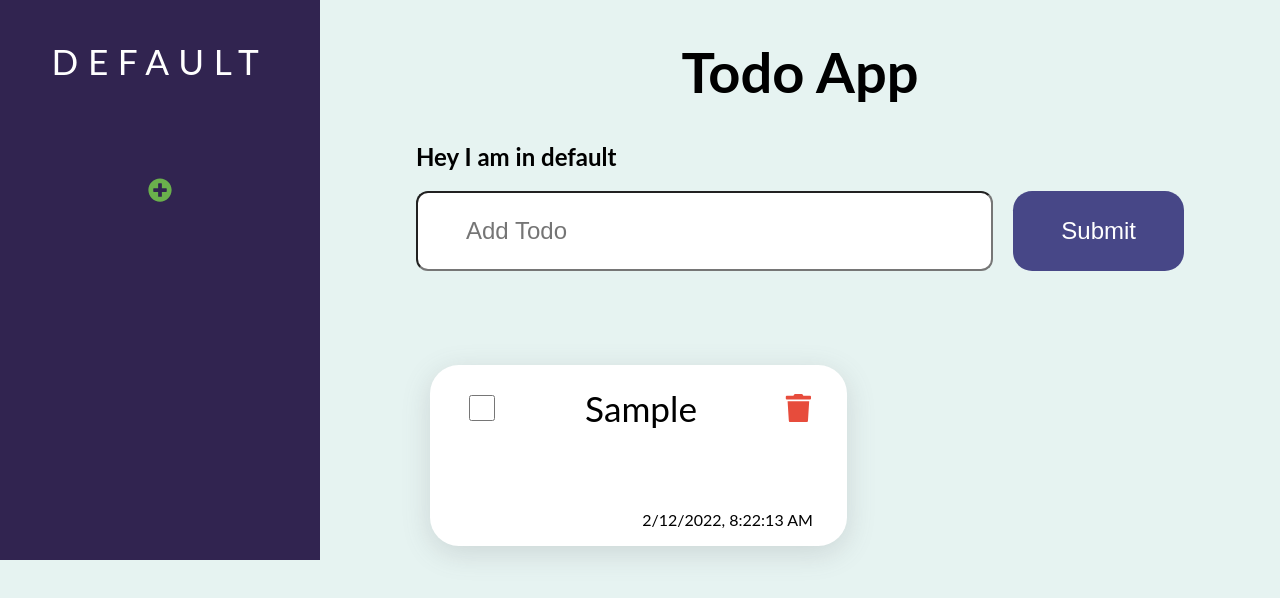
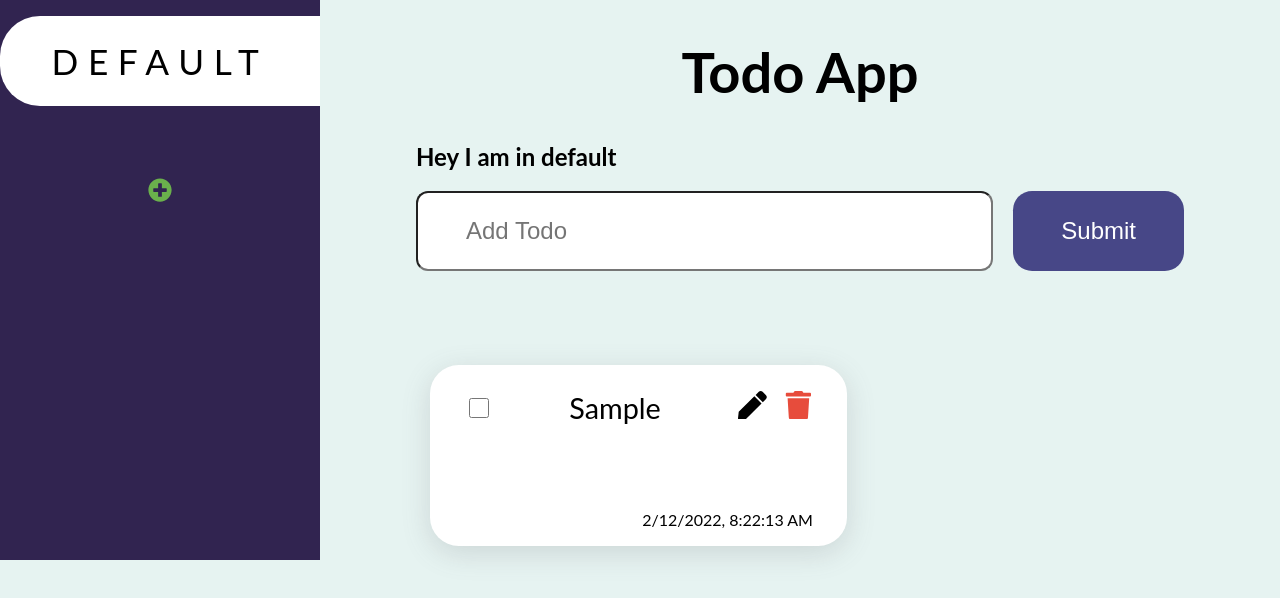
Before and after one commit to ajay297/Todo-App, a React (Create React App) app: page / in a window 1280 px wide. Both pictures are taken after typing "Sample" into the empty fields and a click on the button "Submit". Shown: the top 598 px of the page. Built offline with nearby package versions, Linux system fonts and the light colour scheme; the HTML template or start-up script is replaced by a standard one.

Commit message:
added active state in dashboard item

```diff
--- a/src/App.js
+++ b/src/App.js
@@ -52,23 +52,13 @@ function App() {
       [value]:[]
     })
     setValue('');
-    console.log('hello');
   }
-
-  console.log(Todo);
-
-
-
-
-
-
-
 
   return (
 
     <TodoContext.Provider value={{Todo,addTodo,deleteTodo}}>
         <div className='container'>
-          <Dashboard sectionTypes={sectionTypes} changeCurentViewHandler={(section)=>setCurrentView(section)} addSection={addSection} value={value} setValue={setValue}/>
+          <Dashboard sectionTypes={sectionTypes} changeCurentViewHandler={(section)=>setCurrentView(section)} addSection={addSection} value={value} setValue={setValue} currentView={currentView}/>
           <div className='content'>
             <h1>Todo App</h1>
             <h2>Hey I am in {currentView}</h2>
--- a/src/components/Dashboard/Dashboard.css
+++ b/src/components/Dashboard/Dashboard.css
@@ -46,3 +46,10 @@ li{
     bottom: 0;
     background-image: linear-gradient(to right, #5e42a6, #b74e91)
 } */
+
+.active{
+    background-color: white;
+    color: black;
+    border-bottom-left-radius: 40px;
+    border-top-left-radius: 40px;
+}
--- a/src/components/Dashboard/Dashboard.js
+++ b/src/components/Dashboard/Dashboard.js
@@ -2,7 +2,7 @@ import React, { useState } from 'react';
 import { FaPlusCircle } from "react-icons/fa";
 import './Dashboard.css';
 
-function Dashboard({sectionTypes,changeCurentViewHandler,setValue,value,addSection}) {
+function Dashboard({sectionTypes,changeCurentViewHandler,setValue,value,addSection,currentView}) {
 
   const [addSectionMode, setAddSectionMode] = useState(false);
 
@@ -17,7 +17,7 @@ function Dashboard({sectionTypes,changeCurentViewHandler,setValue,value,addSecti
         <ul>
         {
             sectionTypes.map(section=>(
-                <li onClick={()=>changeCurentViewHandler(section)} key={section}>
+                <li className={section===currentView?'active':''} onClick={()=>changeCurentViewHandler(section)} key={section}>
                   <span>{section}</span>
                 </li>
             ))
--- a/src/components/TodoCard/TodoCard.css
+++ b/src/components/TodoCard/TodoCard.css
@@ -26,8 +26,8 @@
     margin-left: auto;
 }
 .checkbox{
-    width: 26px;
-    height: 26px;
+    width: 20px;
+    height: 20px;
 }
 .strike{
     text-decoration: line-through;
@@ -48,3 +48,8 @@
 span{
     font-size:2.2rem;
 }
+
+
+.pen{
+    margin-right: 0.6em;
+}
--- a/src/components/TodoCard/TodoCard.js
+++ b/src/components/TodoCard/TodoCard.js
@@ -1,5 +1,5 @@
 import React, { useState } from 'react';
-import { FaTrash } from "react-icons/fa";
+import { FaTrash,FaPen } from "react-icons/fa";
 import './TodoCard.css';
 
 function TodoCard({todo,deleteTodo,id,currentView,dateAndTime}) {
@@ -9,9 +9,13 @@ function TodoCard({todo,deleteTodo,id,currentView,dateAndTime}) {
     <div className='card'>
       <div className='card-header'>
         <input type='checkbox' className='checkbox' onChange={(e)=>setIsChecked(prev=>!prev)}/>
-        <span className={completed}>{todo}</span>
+        <div className={completed}>{todo}</div>
         {/* <button className='delete' onClick={()=>deleteTodo(id,currentView)}>Delete</button> */}
-        <FaTrash className='delete' onClick={()=>deleteTodo(id,currentView)}/>
+        <div className='icon-container'>
+          <FaPen className='pen' onClick={()=>console.log("edit")}/>
+          <FaTrash className='delete' onClick={()=>deleteTodo(id,currentView)}/>
+        </div>
+
       </div>
       <div className='card-footer'>
         {dateAndTime.toLocaleString()}
```
